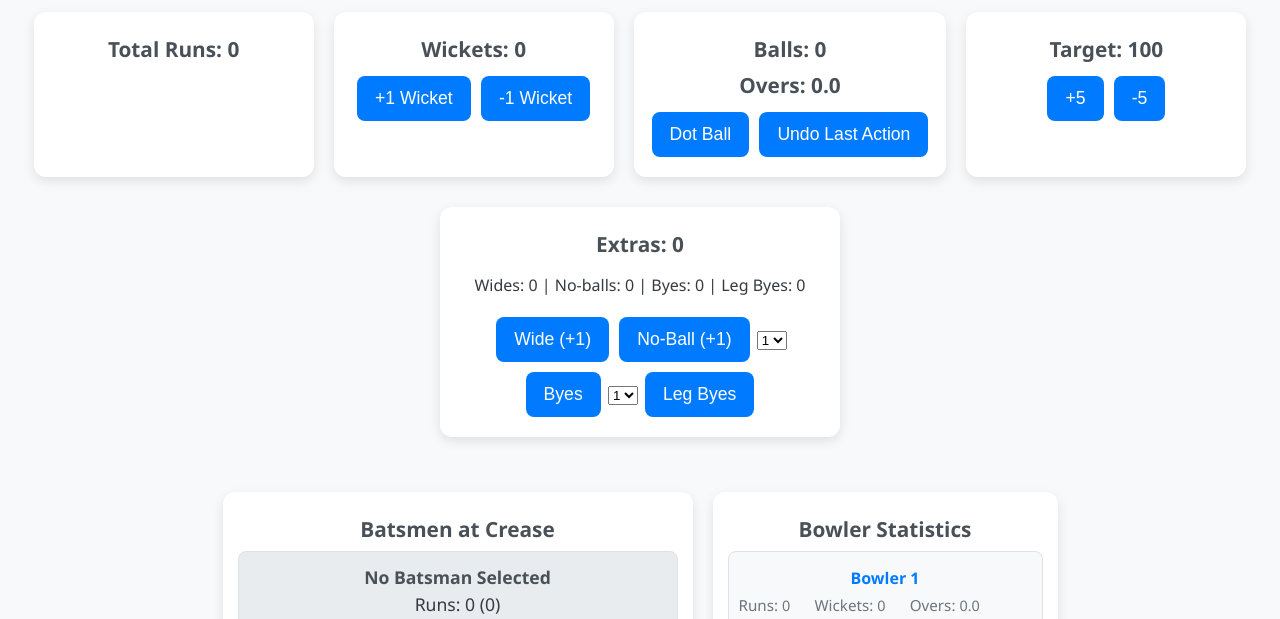
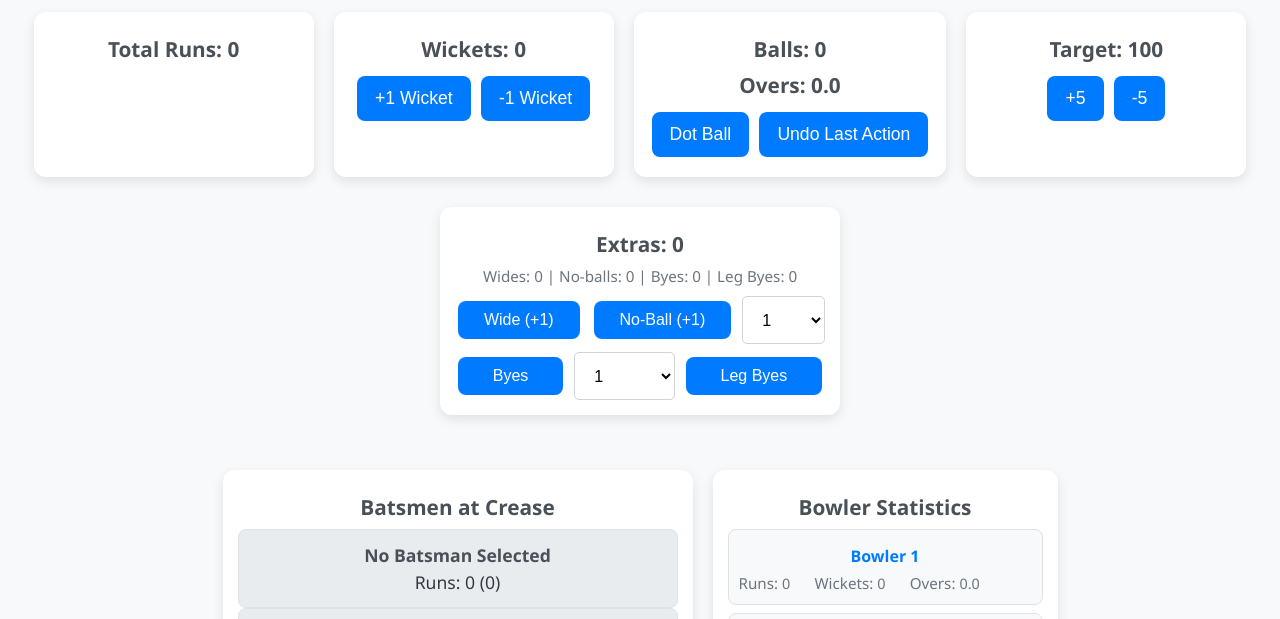
Before and after one commit to ankit210689/CricketScoringApp, a plain HTML site: page index.html in a window 1280 px wide. Shown: the part 140-759 px from the top of the page. Drawn offline with Linux system fonts and the light colour scheme.

Commit message:
Update style.css

```diff
--- a/style.css
+++ b/style.css
@@ -226,6 +226,34 @@ select#current_bowler_select {
     font-style: italic;
 }
 
+/* NEW: Extras Counter Styling */
+.extras-counter .extra-buttons {
+    display: flex;
+    flex-wrap: wrap;
+    justify-content: center;
+    gap: 8px;
+    margin-top: 10px;
+}
+.extras-counter .extra-buttons button,
+.extras-counter .extra-buttons select {
+    flex: 1 1 auto; /* Allow items to grow and shrink */
+    min-width: 80px; /* Ensure buttons don't get too small */
+    padding: 10px 15px;
+    font-size: 1em;
+}
+.extras-counter select {
+    border: 1px solid #ced4da;
+    border-radius: 5px;
+    background-color: #fff;
+}
+.extras-counter p {
+    font-size: 0.95em;
+    color: #6c757d;
+    margin-top: 5px;
+    margin-bottom: 10px;
+}
+
+
 /* Responsive Tweaks (Media Queries) */
 @media (min-width: 600px) {
   h1 {
```
